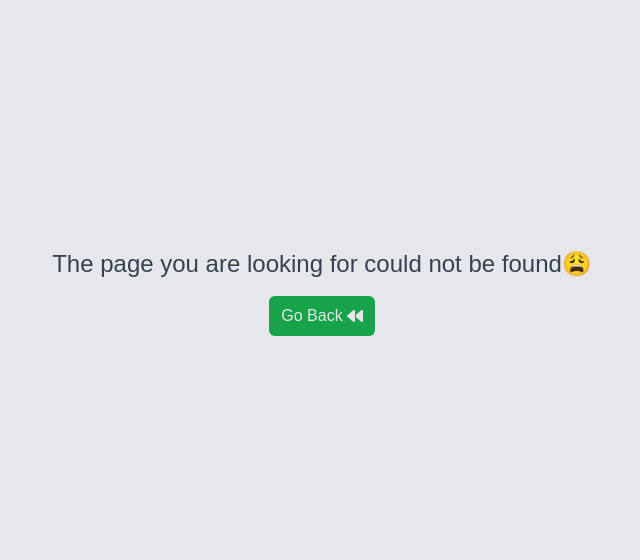
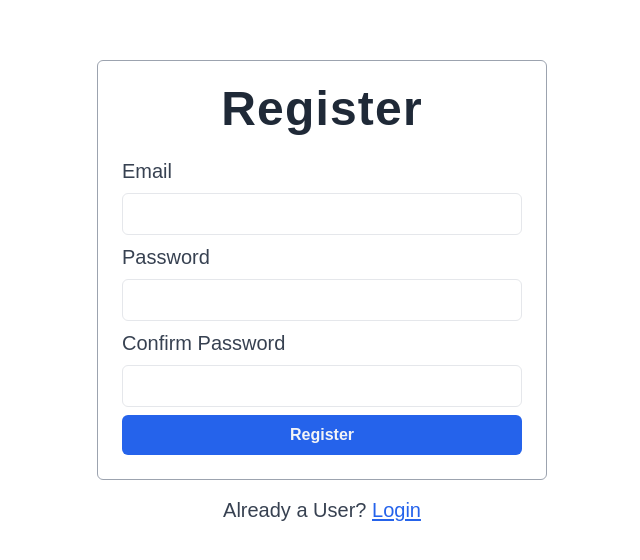
Before and after one commit to f0rsakeN-afk/ThriftyStore, a React (Vite) app: page /signup in a window 1280 px wide. Shown: the part 108-668 px from the top of the page, without its empty margins (318-958 px from the left). Built offline with nearby package versions, Linux system fonts and the light colour scheme.

Commit message:
rerouting remain

```diff
--- a/src/App.jsx
+++ b/src/App.jsx
@@ -12,13 +12,14 @@ import WIshlist from "./pages/WIshlist";
 import Profile from "./pages/Profile";
 import About from "./pages/About";
 import SingleProduct from "./features/products/SingleProduct";
-
+import SignUp from "./features/authentication/SignUp";
+import Login from "./features/authentication/Login";
 
 const App = () => {
   const queryClient = new QueryClient({
     defaultOptions: {
       queries: {
-        staleTime: 3600 * 1000,
+        staleTime: 60 * 1000,
         cacheTime: 600 * 1000,
       },
     },
@@ -42,8 +43,8 @@ const App = () => {
             </Route>
 
             <Route path="*" element={<PageNotFound />} />
-        {/*     <Route path="signup" element={<SignUp />} />
-            <Route path="login" element={<LoginPage />} /> */}
+             <Route path="signup" element={<SignUp />} />
+            <Route path="login" element={<Login/>} />
           </Routes>
         </BrowserRouter>
         <Toaster
--- /dev/null
+++ b/src/features/authentication/AuthProvider.jsx
@@ -0,0 +1,34 @@
+import React, { createContext, useContext, useEffect, useState } from "react";
+import supabase from "../../services/supabase";
+const AuthContext = createContext();
+export const useAuth = () => useContext(AuthContext);
+
+const login = (email, password) => {
+  supabase.auth.signInWithPassword({ email, password });
+};
+const AuthProvider = ({ children }) => {
+  const [user, setUser] = useState(null);
+  const [auth, setAuth] = useState(false);
+
+  useEffect(() => {
+    const { data } = supabase.auth.onAuthStateChange((event, session) => {
+      if (event === "SIGNED_IN") {
+        setUser(session.user);
+        setAuth(true);
+      }
+    });
+    return () => {
+      data.subscription.unsubscribe();
+    };
+  }, []);
+
+  return (
+    <AuthContext.Provider value={{ user, login }}>
+      {children}
+    </AuthContext.Provider>
+  );
+};
+
+
+
+export default AuthProvider;
--- /dev/null
+++ b/src/features/authentication/Login.jsx
@@ -0,0 +1,64 @@
+import React, { useRef } from "react";
+import { Link, useNavigate } from "react-router-dom";
+import { useAuth } from "./AuthProvider";
+import { Wrapper } from "./SignUp";
+
+const Login = () => {
+  const emailRef = useRef(null);
+  const passwordRef = useRef(null);
+
+  const navigate = useNavigate();
+  const login = useAuth();
+
+  const handleSubmit = async (e) => {
+    e.preventDefault();
+  };
+  return (
+    <div className="flex flex-col gap-4 justify-center items-center h-screen">
+      <form className="border border-gray-400 rounded-md p-6">
+        <p className="text-5xl tracking-wide text-gray-800 font-semibold text-center">
+          Login
+        </p>
+        <div className="pt-6 flex flex-col gap-2">
+          <Wrapper>
+            <label className="text-xl text-gray-700">Email</label>
+            <input
+              type="email"
+              ref={emailRef}
+              id="email"
+              required
+              className="p-2 rounded-md focus:outline-none border w-[25rem]"
+            />
+          </Wrapper>
+          <Wrapper>
+            <label className="text-xl text-gray-700">Password</label>
+            <input
+              type="password"
+              ref={passwordRef}
+              id="password"
+              required
+              className="p-2 rounded-md focus:outline-none border w-[25rem]"
+            />
+          </Wrapper>
+          <button
+            type="submit"
+            className="px-4 py-2 bg-blue-600 font-semibold text-gray-100 rounded-md hover:bg-blue-700 transition-all ease-linear duration-150"
+          >
+            Login
+          </button>
+        </div>
+        <p className="text-xl text-gray-700 text-center">
+          Not a User?{" "}
+          <Link
+            to="/signup"
+            className="text-blue-600 underline underline-offset-2"
+          >
+            SignUp
+          </Link>
+        </p>
+      </form>
+    </div>
+  );
+};
+
+export default Login;
--- /dev/null
+++ b/src/features/authentication/SignUp.jsx
@@ -0,0 +1,128 @@
+import React, { useRef } from "react";
+import supabase from "../../services/supabase";
+import { Link } from "react-router-dom";
+import toast from "react-hot-toast";
+
+const SignUp = () => {
+  const emailRef = useRef(null);
+  const passwordRef = useRef(null);
+  const confirmPasswordRef = useRef(null);
+
+  const register = async (email, password) => {
+    try {
+      const { user, error } = await supabase.auth.signUp({ email, password });
+      if (error) {
+        throw error;
+      }
+      // Handle successful registration (e.g., redirect to login page)
+    } catch (error) {
+      console.error("Sign up error:", error.message);
+      toast.error("Failed to sign up. Please try again.");
+    }
+  };
+
+  const handleSubmit = async (e) => {
+    e.preventDefault();
+
+    const email = emailRef.current.value;
+    const password = passwordRef.current.value;
+    const confirmPassword = confirmPasswordRef.current.value;
+
+    if (!email || !password || !confirmPassword) {
+      toast.error("Please fill in all fields.");
+      return;
+    }
+
+    if (password !== confirmPassword) {
+      toast.error("Passwords do not match.");
+      return;
+    }
+
+    // Call the register function with email and password
+    try {
+      const { data, error } = await register(
+        emailRef.current.value,
+        passwordRef.current.value,
+      );
+      if (!error && data) {
+        toast.success(
+          "Registration successful. Check your email to confirm your account",
+        );
+      }
+    } catch (error) {
+      toast.error("Error creating accouunt");
+    }
+  };
+
+  return (
+    <div className="flex flex-col gap-4 h-screen items-center justify-center">
+      <form
+        onSubmit={handleSubmit}
+        className="border border-gray-400 rounded-md p-6"
+      >
+        <p className="text-5xl tracking-wide text-gray-800 font-semibold text-center">
+          Register
+        </p>
+        <div className="pt-6 flex flex-col gap-2">
+          <Wrapper>
+            <label htmlFor="email" className="text-xl text-gray-700">
+              Email
+            </label>
+            <input
+              type="email"
+              id="email"
+              ref={emailRef}
+              required
+              className="p-2 rounded-md focus:outline-none border w-[25rem]"
+            />
+          </Wrapper>
+          <Wrapper>
+            <label htmlFor="password" className="text-xl text-gray-700">
+              Password
+            </label>
+            <input
+              type="password"
+              id="password"
+              ref={passwordRef}
+              required
+              className="p-2 rounded-md focus:outline-none border w-[25rem]"
+            />
+          </Wrapper>
+          <Wrapper>
+            <label htmlFor="confirm-password" className="text-xl text-gray-700">
+              Confirm Password
+            </label>
+            <input
+              type="password"
+              id="confirm-password"
+              ref={confirmPasswordRef}
+              required
+              className="p-2 rounded-md focus:outline-none border w-[25rem]"
+            />
+          </Wrapper>
+          <button
+            type="submit"
+            className="px-4 py-2 bg-blue-600 font-semibold text-gray-100 rounded-md hover:bg-blue-700 transition-all ease-linear duration-150"
+          >
+            Register
+          </button>
+        </div>
+      </form>
+      <p className="text-xl text-gray-700">
+        Already a User?{" "}
+        <Link
+          to="/login"
+          className="text-blue-600 underline underline-offset-2"
+        >
+          Login
+        </Link>
+      </p>
+    </div>
+  );
+};
+
+export function Wrapper({ children }) {
+  return <div className="flex gap-2 flex-col">{children}</div>;
+}
+
+export default SignUp;
--- a/src/main.jsx
+++ b/src/main.jsx
@@ -2,12 +2,12 @@ import React from "react";
 import ReactDOM from "react-dom/client";
 import App from "./App.jsx";
 import "./index.css";
-
+import AuthProvider from "./features/authentication/AuthProvider.jsx";
 
 ReactDOM.createRoot(document.getElementById("root")).render(
   <React.StrictMode>
-
+    <AuthProvider>
       <App />
-
+    </AuthProvider>
   </React.StrictMode>,
 );
```
